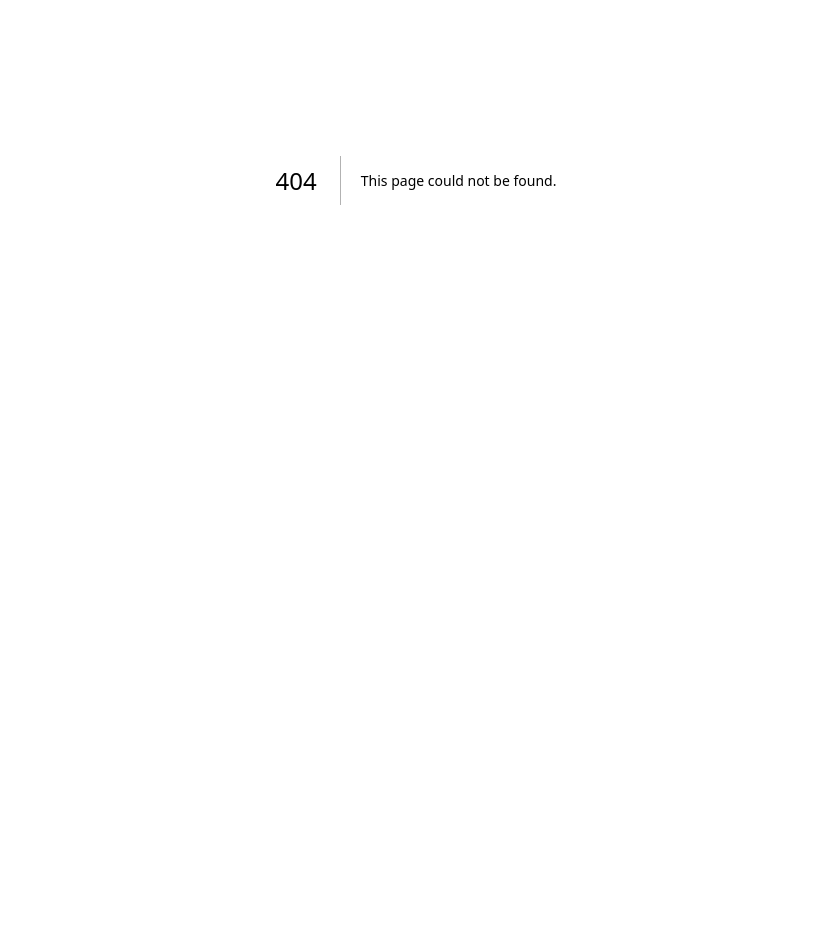
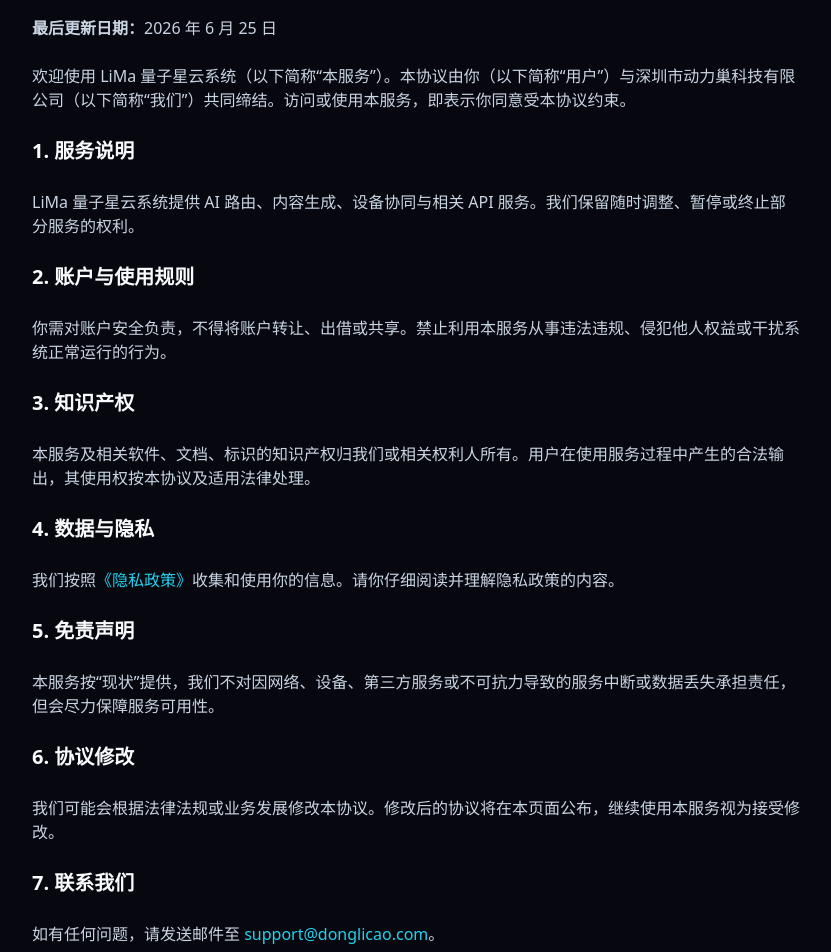
Before and after one commit to zhuguang-ZFG/QWEN3.0, a Next.js app in the folder donglicao-site-v2/: page /terms in a window 1280 px wide. Before the commit this address had no page. Shown: the part 220-1172 px from the top of the page, without its empty margins (224-1055 px from the left). Before the commit the page ends 800 px from the top, so only its background shows below. Built offline with nearby package versions, Linux system fonts and the light colour scheme.

Commit message:
feat(site): add privacy and terms legal pages to Next.js site

```diff
--- /dev/null
+++ b/donglicao-site-v2/app/components/LegalPage.tsx
@@ -0,0 +1,27 @@
+import Navbar from "./Navbar";
+import Footer from "./Footer";
+
+interface LegalPageProps {
+  title: string;
+  children: React.ReactNode;
+}
+
+export default function LegalPage({ title, children }: LegalPageProps) {
+  return (
+    <>
+      <Navbar />
+      <main className="flex-1 px-6 pt-32 pb-20">
+        <div className="mx-auto max-w-3xl">
+          <div className="mb-10 text-center">
+            <div className="mb-3 text-xs font-medium uppercase tracking-wider text-cyan-400">Legal</div>
+            <h1 className="text-3xl font-bold text-slate-50 md:text-4xl">{title}</h1>
+          </div>
+          <div className="legal-content space-y-6 text-slate-300">
+            {children}
+          </div>
+        </div>
+      </main>
+      <Footer />
+    </>
+  );
+}
--- a/donglicao-site-v2/app/globals.css
+++ b/donglicao-site-v2/app/globals.css
@@ -21,3 +21,23 @@
 ::selection {
   background: rgba(6, 182, 212, 0.3);
 }
+
+.legal-content h2 {
+  margin-top: 1.5rem;
+  font-size: 1.25rem;
+  font-weight: 600;
+  color: #f8fafc;
+}
+
+.legal-content ul {
+  margin-left: 1.25rem;
+  list-style-type: disc;
+}
+
+.legal-content a {
+  color: #22d3ee;
+}
+
+.legal-content a:hover {
+  text-decoration: underline;
+}
--- /dev/null
+++ b/donglicao-site-v2/app/privacy/page.tsx
@@ -0,0 +1,56 @@
+import type { Metadata } from "next";
+import LegalPage from "../components/LegalPage";
+
+export const metadata: Metadata = {
+  title: "隐私政策 - LiMa 量子星云系统",
+  description: "LiMa 量子星云系统隐私政策：我们如何收集、使用、存储和保护你的信息。",
+};
+
+export default function PrivacyPage() {
+  return (
+    <LegalPage title="隐私政策">
+      <p>
+        <strong>最后更新日期：</strong>2026 年 6 月 25 日
+      </p>
+      <p>
+        深圳市动力巢科技有限公司（以下简称“我们”或“动力巢”）重视用户的隐私保护。本隐私政策说明 LiMa
+        量子星云系统（以下简称“本服务”）如何收集、使用、存储和保护你的信息。
+      </p>
+
+      <h2>1. 信息收集</h2>
+      <p>为提供路由、设备协同与客户支持服务，我们可能会收集：</p>
+      <ul>
+        <li>账户信息：邮箱、用户名、企业名称等注册信息；</li>
+        <li>使用数据：API 请求量、设备状态、错误日志；</li>
+        <li>设备信息：设备标识、固件版本、连接方式；</li>
+        <li>支付信息：由第三方支付平台处理，我们不会直接存储完整银行卡号。</li>
+      </ul>
+
+      <h2>2. 信息使用</h2>
+      <p>我们使用收集的信息用于：提供服务、优化模型路由、保障系统安全、处理账单与售后、发送服务通知。</p>
+
+      <h2>3. 信息共享</h2>
+      <p>
+        我们不会向第三方出售你的个人信息。仅在以下情形共享：获得你的同意、法律法规要求、与服务提供商（如云服务商、支付渠道）在必要范围内共享。
+      </p>
+
+      <h2>4. 信息安全</h2>
+      <p>
+        我们采用 TLS 加密传输、访问控制、审计日志等技术手段保护数据安全。但请你理解，没有任何网络服务能保证绝对安全。
+      </p>
+
+      <h2>5. 你的权利</h2>
+      <p>
+        你可以登录控制台查看、修改或删除部分个人信息。如需注销账户或行使其他权利，请联系{" "}
+        <a href="mailto:support@donglicao.com">support@donglicao.com</a>。
+      </p>
+
+      <h2>6. 政策更新</h2>
+      <p>我们可能会不时更新本政策。更新后的政策将在本页面发布，重大变更会通过服务通知告知你。</p>
+
+      <p>
+        如有疑问，请发送邮件至 <a href="mailto:support@donglicao.com">support@donglicao.com</a>。
+      </p>
+    </LegalPage>
+  );
+}
--- /dev/null
+++ b/donglicao-site-v2/app/terms/page.tsx
@@ -0,0 +1,53 @@
+import type { Metadata } from "next";
+import LegalPage from "../components/LegalPage";
+
+export const metadata: Metadata = {
+  title: "用户协议 - LiMa 量子星云系统",
+  description: "LiMa 量子星云系统用户协议。",
+};
+
+export default function TermsPage() {
+  return (
+    <LegalPage title="用户协议">
+      <p>
+        <strong>最后更新日期：</strong>2026 年 6 月 25 日
+      </p>
+      <p>
+        欢迎使用 LiMa 量子星云系统（以下简称“本服务”）。本协议由你（以下简称“用户”）与深圳市动力巢科技有限公司（以下简称“我们”）共同缔结。访问或使用本服务，即表示你同意受本协议约束。
+      </p>
+
+      <h2>1. 服务说明</h2>
+      <p>
+        LiMa 量子星云系统提供 AI 路由、内容生成、设备协同与相关 API 服务。我们保留随时调整、暂停或终止部分服务的权利。
+      </p>
+
+      <h2>2. 账户与使用规则</h2>
+      <p>
+        你需对账户安全负责，不得将账户转让、出借或共享。禁止利用本服务从事违法违规、侵犯他人权益或干扰系统正常运行的行为。
+      </p>
+
+      <h2>3. 知识产权</h2>
+      <p>
+        本服务及相关软件、文档、标识的知识产权归我们或相关权利人所有。用户在使用服务过程中产生的合法输出，其使用权按本协议及适用法律处理。
+      </p>
+
+      <h2>4. 数据与隐私</h2>
+      <p>
+        我们按照<a href="/privacy/">《隐私政策》</a>收集和使用你的信息。请你仔细阅读并理解隐私政策的内容。
+      </p>
+
+      <h2>5. 免责声明</h2>
+      <p>
+        本服务按“现状”提供，我们不对因网络、设备、第三方服务或不可抗力导致的服务中断或数据丢失承担责任，但会尽力保障服务可用性。
+      </p>
+
+      <h2>6. 协议修改</h2>
+      <p>我们可能会根据法律法规或业务发展修改本协议。修改后的协议将在本页面公布，继续使用本服务视为接受修改。</p>
+
+      <h2>7. 联系我们</h2>
+      <p>
+        如有任何问题，请发送邮件至 <a href="mailto:support@donglicao.com">support@donglicao.com</a>。
+      </p>
+    </LegalPage>
+  );
+}
```
Also changed, not shown: 1 other file (tests, documents, lock files or other folders).
